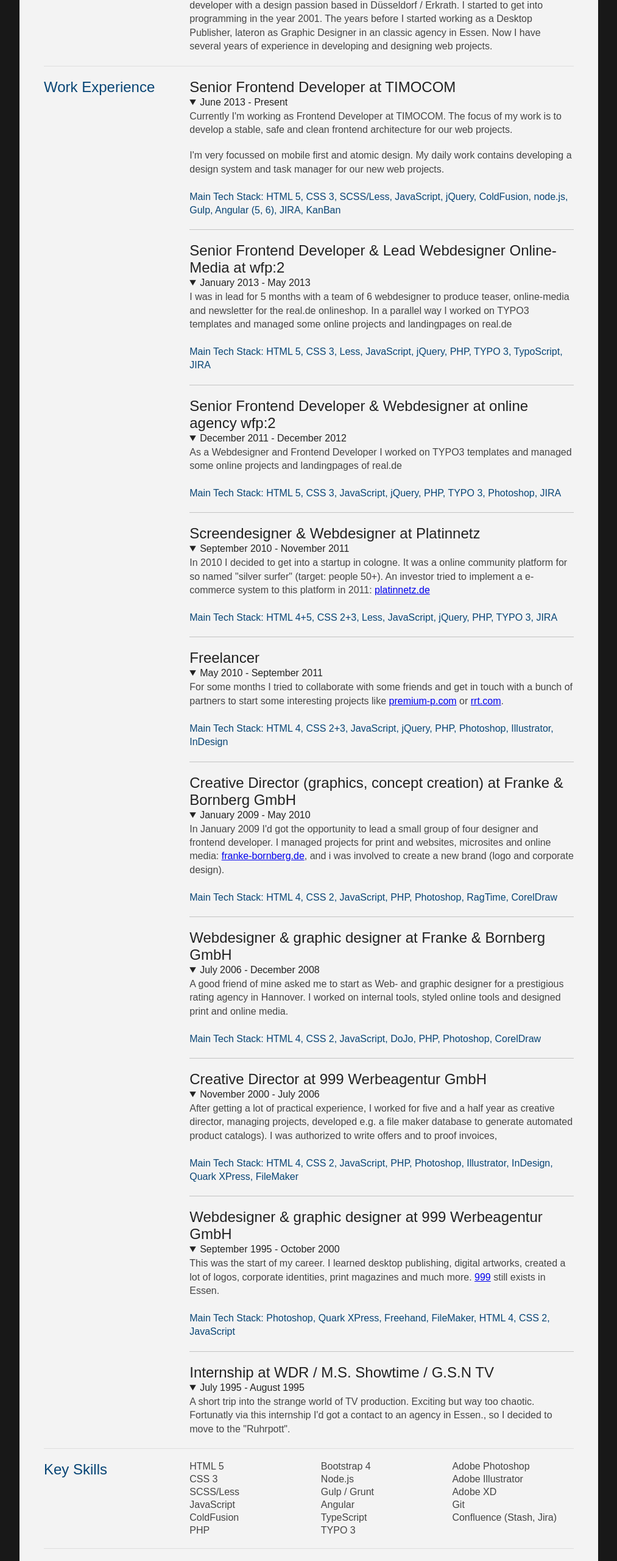
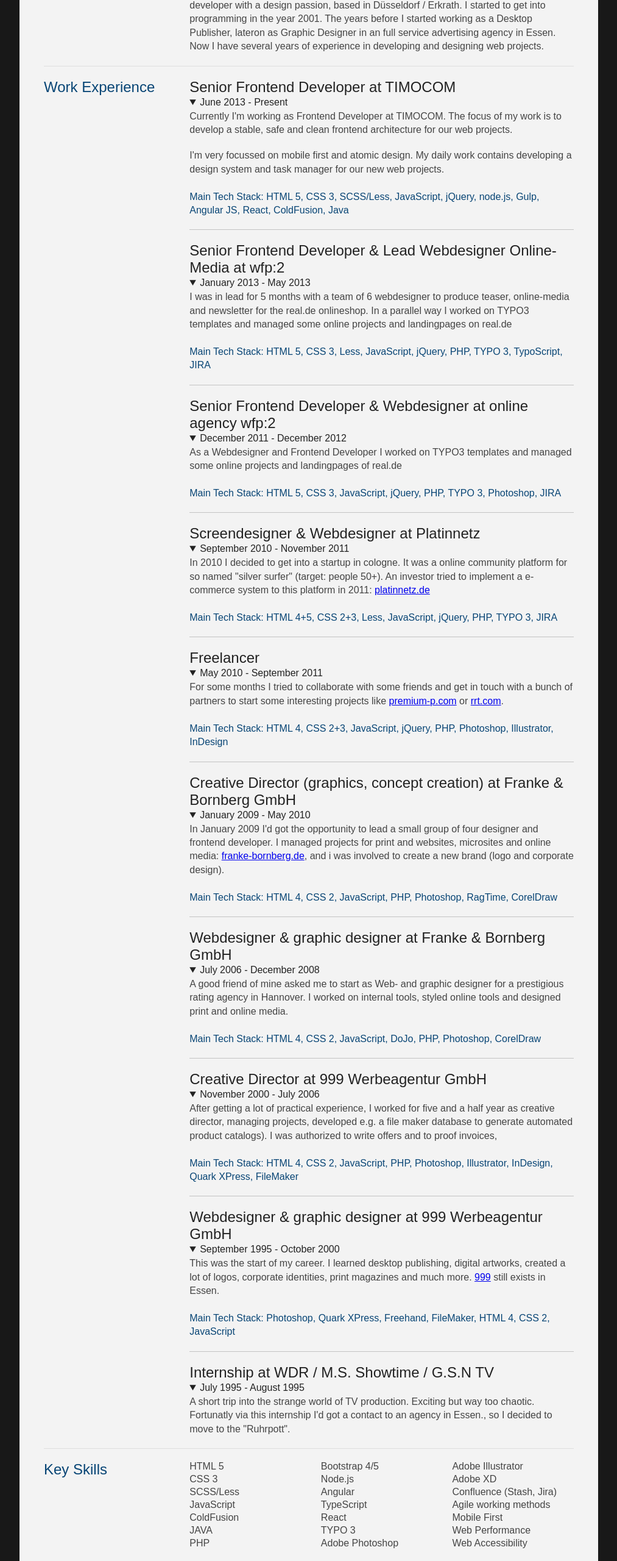
Before and after one commit to JensHeyer/JensHeyer.github.io, a plain HTML site: page index.html in a window 1280 px wide. Shown: the part 240-2800 px from the top of the page at 61% size, without its empty margins (133-1146 px from the left). Drawn offline with Linux system fonts and the light colour scheme; a web font is replaced by a local one.

Commit message:
2021 updates

```diff
--- a/index.html
+++ b/index.html
@@ -40,8 +40,8 @@
                 </header>
                 <div class="sectionContent">
                     <p>
-                        My name is Jens Heyer, I'm 47 years old and currently I'm employed as frontend developer with a design passion based in Düsseldorf / Erkrath.
-                        I started to get into programming in the year 2001. The years before I started working as a Desktop Publisher, lateron as Graphic Designer in an classic agency in Essen. Now I have several years of experience in developing and designing web projects.
+                        My name is Jens Heyer, I was born in 1971 and currently I'm employed as frontend developer with a design passion, based in Düsseldorf / Erkrath.
+                        I started to get into programming in the year 2001. The years before I started working as a Desktop Publisher, lateron as Graphic Designer in an full service advertising agency in Essen. Now I have several years of experience in developing and designing web projects.
                     </p>
                 </div>
                 <div class="clear"></div>
@@ -60,7 +60,7 @@
                         </p>
                         <p>
                             I'm very focussed on mobile first and atomic design. My daily work contains developing a design system and task manager for our new web projects.<br><br>
-                            <i class="subDetails">Main Tech Stack: HTML 5, CSS 3, SCSS/Less, JavaScript, jQuery, ColdFusion, node.js, Gulp, Angular (5, 6), JIRA, KanBan</i>
+                            <i class="subDetails">Main Tech Stack: HTML 5, CSS 3, SCSS/Less, JavaScript, jQuery, node.js, Gulp, Angular JS, React, ColdFusion, Java</i>
                         </p>
                     </details>
 
@@ -160,18 +160,22 @@
                         <li>SCSS/Less</li>
                         <li>JavaScript</li>
                         <li>ColdFusion</li>
+                        <li>JAVA</li>
                         <li>PHP</li>
-                        <li>Bootstrap 4</li>
+                        <li>Bootstrap 4/5</li>
                         <li>Node.js</li>
-                        <li>Gulp / Grunt</li>
                         <li>Angular</li>
                         <li>TypeScript</li>
+                        <li>React</li>
                         <li>TYPO 3</li>
                         <li>Adobe Photoshop</li>
                         <li>Adobe Illustrator</li>
                         <li>Adobe XD</li>
-                        <li>Git</li>
                         <li>Confluence (Stash, Jira)</li>
+                        <li>Agile working methods</li>
+                        <li>Mobile First</li>
+                        <li>Web Performance</li>
+                        <li>Web Accessibility</li>
                     </ul>
                 </div>
                 <div class="clear"></div>
@@ -182,6 +186,17 @@
                     <h2>References</h2>
                 </header>
                 <div class="sectionContent">
+                    <details open>
+                        <summary>Website Relaunch 2019</summary>
+                        <h3>TIMOCOM Corporate Website</h3>
+                        <p class="subDetails">Website Relaunch 2019 - going mobile first</p>
+                        <p class="subDetails">Relaunch of the complete Website (27 languages), creating an own CMS based on Java (Backend), AngularJS (Frontend) and atomic design (templating)</p>
+                        <p>
+                            <ul>
+                                <li><a target="_blank" title="TIMOCOM Website" href="https://www.timocom.de/">Corporate Website of TIMOCOM GmbH</a></li>
+                            </ul>
+                        </p>
+                    </details>
                     <details open>
                         <summary>Hackathon 2017</summary>
                         <h3>Trivago Hackathon 2017</h3>
@@ -201,17 +216,6 @@
                         <p>
                             <ul>
                                 <li><a target="_blank" title="Timotrans Website" href="https://www.timotrans.de/">Corporate Website of Timotrans International GmbH & Co. KG</a></li>
-                            </ul>
-                        </p>
-                    </details>
-                    <details open>
-                        <summary>Website Relaunch 2014</summary>
-                        <h3>TIMOCOM Corporate Website</h3>
-                        <p class="subDetails">Website Relaunch 2015 - going responsive</p>
-                        <p class="subDetails">Relaunch of the complete Website (24 languages)</p>
-                        <p>
-                            <ul>
-                                <li><a target="_blank" title="TIMOCOM Website" href="https://www.timocom.de/">Corporate Website of TIMOCOM GmbH</a></li>
                             </ul>
                         </p>
                     </details>
```
